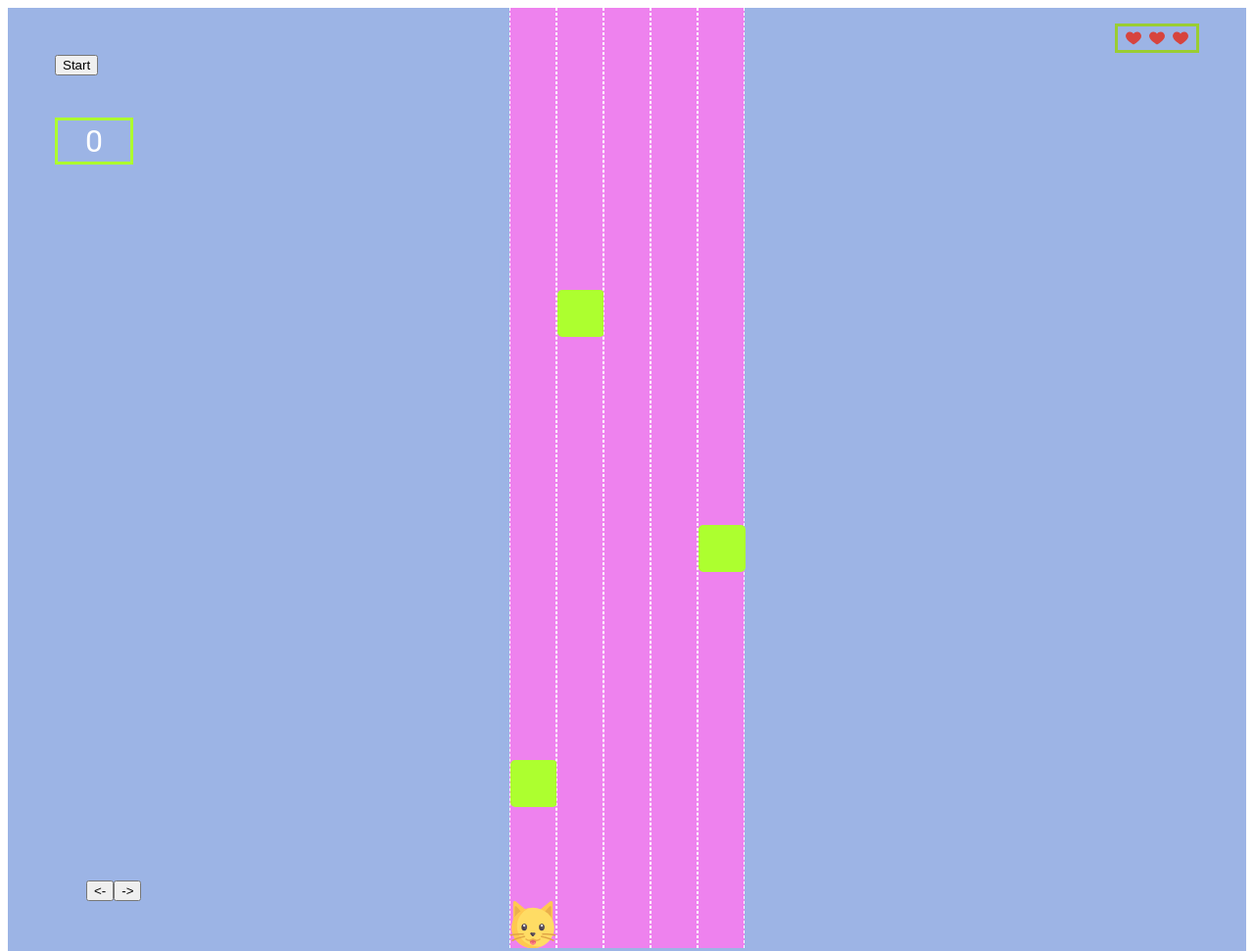
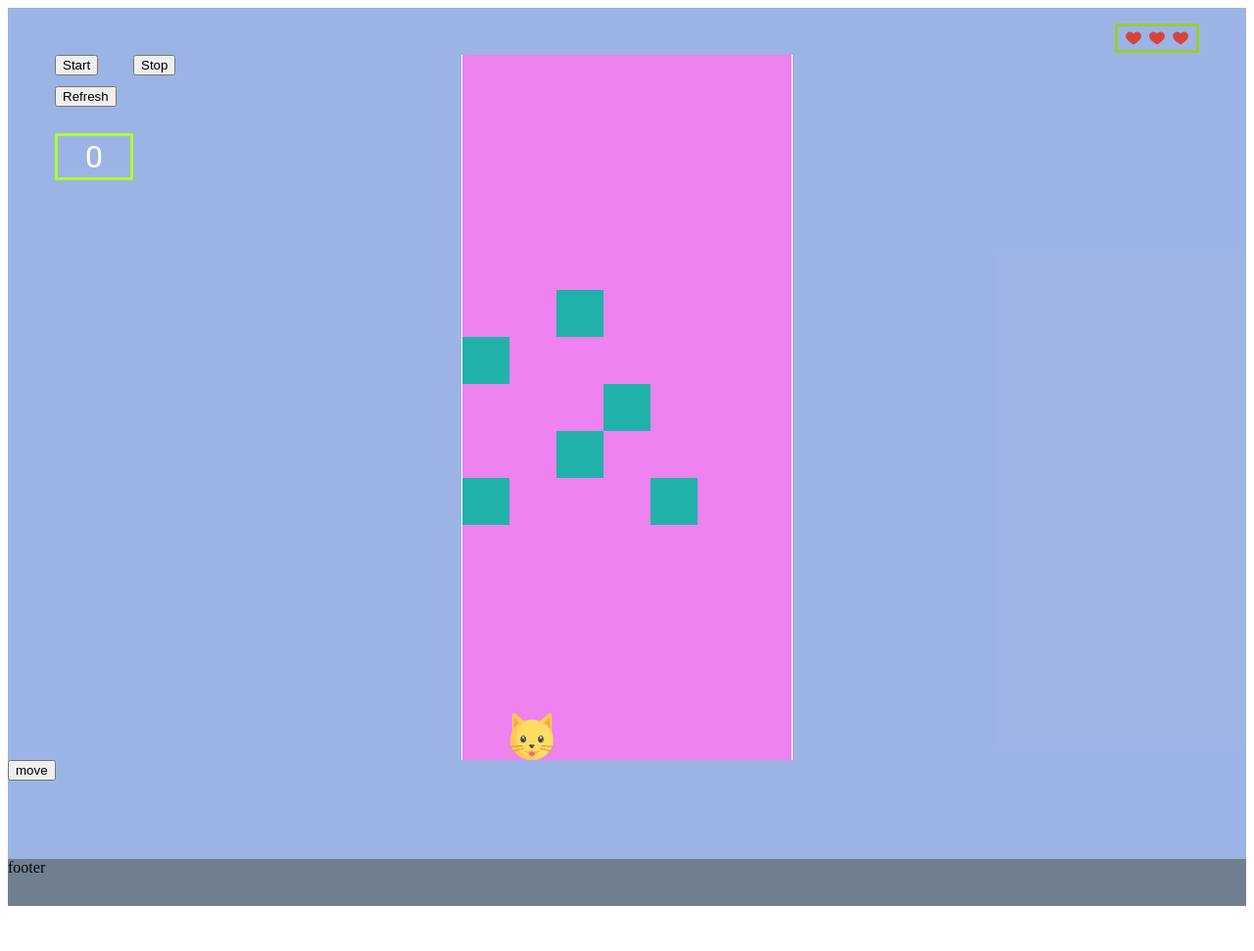
Before and after one commit to Namir7/react-game, a React app in the folder app/: page / in a window 1280 px wide. Shown: the top 971 px of the page at 98% size. After the commit the page ends 933 px from the top, so only its background shows below. Built offline with nearby package versions, Linux system fonts and the light colour scheme.

Commit message:
refacotor: refactored Road component; feat: added moveing feature to Road

```diff
--- a/app/src/components/Game.js
+++ b/app/src/components/Game.js
@@ -1,40 +1,67 @@
 import React from "react";
 
-import { GameField } from "./GameField.js";
+import { GameField } from "./GameField/GameField.js";
 import { LifesIndicator } from "./LifesIndicator.js";
 import { ScoreIndicator } from "./ScoreIndicator.js";
 
 export class Game extends React.Component {
   constructor() {
     super();
+
+    this.timerId = null;
     this.state = {
-      runnerPosition: 0,
+      distancePassedValueInM: 0,
     };
 
-    // const MSize = `3rem`;
-    // const sizeCoef = parseFloat(MSize);
-    // const motionStep = `0.1M`;
-
-    this.motionStep = `0.1M`;
-
     this.handleClickStart = this.handleClickStart.bind(this);
-    this.handleClickRight = this.handleClickRight.bind(this);
-    this.handleClickLeft = this.handleClickLeft.bind(this);
+    this.handleClickStop = this.handleClickStop.bind(this);
+    this.handleClickRefresh = this.handleClickRefresh.bind(this);
+    this.handleClickMove = this.handleClickMove.bind(this);
+    this.startGame = this.startGame.bind(this);
+    this.stopGame = this.stopGame.bind(this);
   }
 
   handleClickStart() {
-    console.log("start game");
+    this.startGame();
   }
 
-  handleClickRight() {
+  handleClickStop() {
+    this.stopGame();
+  }
+
+  handleClickRefresh() {
+    this.refreshGame();
+  }
+
+  startGame() {
+    this.timerId = setInterval(() => {
+      let newDistancePassedValueInM = parseFloat(
+        (this.state.distancePassedValueInM + parseFloat(`0.01M`)).toFixed(2)
+      );
+      this.setState({
+        distancePassedValueInM: newDistancePassedValueInM,
+      });
+    }, 1);
+  }
+
+  stopGame() {
+    clearInterval(this.timerId);
+  }
+
+  refreshGame() {
+    this.stopGame();
+    this.timerId = null;
     this.setState({
-      runnerPosition: this.state.runnerPosition + parseFloat(this.motionStep),
+      distancePassedValueInM: 0,
     });
   }
 
-  handleClickLeft() {
+  handleClickMove() {
+    let newDistancePassedValueInM = parseFloat(
+      (this.state.distancePassedValueInM + parseFloat(`0.5M`)).toFixed(2)
+    );
     this.setState({
-      runnerPosition: this.state.runnerPosition - parseFloat(this.motionStep),
+      distancePassedValueInM: newDistancePassedValueInM,
     });
   }
 
@@ -49,20 +76,34 @@ export class Game extends React.Component {
             left: "3rem",
           }}
         >
-          Start
+          {this.state.distancePassedValueInM === 0 ? "Start" : "Continue"}
         </button>
-        {/* TODO */}
-        <div className="motion-buttons">
-          <button className="motion-left" onClick={this.handleClickLeft}>
-            {"<-"}
-          </button>
-          <button className="motion-right" onClick={this.handleClickRight}>
-            {"->"}
-          </button>
-        </div>
-        <GameField runnerPosition={this.state.runnerPosition} />
+        <button
+          onClick={this.handleClickStop}
+          style={{
+            position: "absolute",
+            top: "3rem",
+            left: "8rem",
+          }}
+        >
+          Stop
+        </button>
+        <button
+          onClick={this.handleClickRefresh}
+          style={{
+            position: "absolute",
+            top: "5rem",
+            left: "3rem",
+          }}
+        >
+          Refresh
+        </button>
+        <GameField distancePassedValueInM={this.state.distancePassedValueInM} />
         <LifesIndicator />
-        <ScoreIndicator />
+        <ScoreIndicator
+          distancePassedValueInM={this.state.distancePassedValueInM}
+        />
+        <button onClick={this.handleClickMove}>move</button>
       </div>
     );
   }
--- a/app/src/components/GameField.js
+++ /dev/null
@@ -1,125 +0,0 @@
-import React from "react";
-
-function generateGameField(prevGameField, numberOfPaths, step) {
-  return prevGameField;
-}
-
-class Cell extends React.Component {
-  render() {
-    const MSize = this.props.MSize;
-    const sizeCoef = parseInt(MSize);
-
-    const style = {
-      height: `${1 * sizeCoef}rem`,
-      width: `${parseInt(this.props.pathSize.width) * sizeCoef}rem`,
-    };
-
-    return (
-      <div
-        className={`cell${this.props.isObstacle ? " cell-obstacle" : ""}`}
-        style={style}
-      ></div>
-    );
-  }
-}
-
-class Path extends React.Component {
-  render() {
-    const MSize = this.props.MSize;
-    const pathSize = this.props.pathSize;
-    const sizeCoef = parseFloat(MSize);
-
-    const style = {
-      width: `${parseInt(pathSize.width) * sizeCoef}rem`,
-      height: `${parseInt(pathSize.height) * sizeCoef}rem`,
-    };
-
-    const cellsInPath = this.props.cellsInPath.map((cellValue, index) => {
-      return (
-        <Cell
-          key={index}
-          isObstacle={cellValue}
-          pathSize={pathSize}
-          MSize={MSize}
-        />
-      );
-    });
-
-    return (
-      <div className="path" style={style}>
-        {cellsInPath}
-      </div>
-    );
-  }
-}
-
-class Runner extends React.Component {
-  constructor(props) {
-    super(props);
-  }
-
-  goRight() {}
-
-  render() {
-    const MSize = this.props.MSize;
-    const sizeCoef = parseFloat(MSize);
-    const runnerSize = {
-      width: `1M`,
-      height: `1M`,
-    };
-
-
-    const positionLeft = this.props.runnerPosition;
-
-    const style = {
-      width: `${parseInt(runnerSize.width) * sizeCoef}rem`,
-      height: `${parseInt(runnerSize.height) * sizeCoef}rem`,
-      left: `${positionLeft}rem`
-    };
-    return <div className="runner" style={style}></div>;
-  }
-}
-
-class GameField extends React.Component {
-  render() {
-    const MSize = `3rem`;
-    const numberOfPaths = 5;
-    const pathSize = {
-      width: `1M`,
-      height: `20M`,
-    };
-    const step = `5M`;
-
-    //TODO
-    let emptyGameField = new Array(numberOfPaths);
-    for (let i = 0; i < numberOfPaths; i++) {
-      emptyGameField[i] = new Array(parseInt(pathSize.height)).fill(false);
-    }
-
-    const gameField = generateGameField(emptyGameField, numberOfPaths, step);
-    gameField[0][3] = true;
-    gameField[1][13] = true;
-    gameField[4][8] = true;
-
-    let paths = [];
-    for (let i = 0; i < numberOfPaths; i++) {
-      paths.push(
-        <Path
-          key={i}
-          pathSize={pathSize}
-          cellsInPath={gameField[i]}
-          MSize={MSize}
-        />
-      );
-    }
-
-    return (
-      <div className="game-field">
-        {paths}
-        <Runner MSize={MSize} runnerPosition={this.props.runnerPosition}/>
-      </div>
-    );
-  }
-}
-
-export { GameField };
--- /dev/null
+++ b/app/src/components/GameField/GameField.js
@@ -0,0 +1,35 @@
+import React from "react";
+
+import { Road } from "./GameField_components/Road.js";
+import { Runner } from "./GameField_components/Runner.js";
+
+class GameField extends React.Component {
+  constructor(props) {
+    super(props);
+
+    this.MScale = {
+      // 1 Module = 3 rem
+      //ex: 5M = 5*3(rem)
+      scaleValue: 48,
+      scaleUnit: "px",
+    };
+  }
+
+  runnerAndObstaclecollapsed(){
+    console.log(`collapsed`);
+  }
+
+  render() {
+    return (
+      <div className="game-field">
+        <Road
+          distancePassedValueInM={this.props.distancePassedValueInM}
+          MScale={this.MScale}
+        />
+        <Runner MScale={this.MScale} />
+      </div>
+    );
+  }
+}
+
+export { GameField };
--- /dev/null
+++ b/app/src/components/GameField/GameField_components/Obstacle.js
@@ -0,0 +1,40 @@
+import React from "react";
+
+export class Obstacle extends React.Component {
+  constructor(props) {
+    super(props);
+
+    this.obstacle = this.props.obstacle;
+  }
+
+  componentDidUpdate() {
+    if (
+      parseFloat(this.obstacle.positionBottom) +
+        parseFloat(this.obstacle.size.height) <=
+      0
+    ) {
+      this.props.terminatePassedObstacleFromRoad(this.obstacle.id);
+    }
+  }
+
+  render() {
+    const MScale = this.props.MScale;
+
+    const style = {
+      width: `${parseFloat(this.obstacle.size.width) * MScale.scaleValue}${
+        MScale.scaleUnit
+      }`,
+      height: `${parseFloat(this.obstacle.size.height) * MScale.scaleValue}${
+        MScale.scaleUnit
+      }`,
+      left: `${parseFloat(this.obstacle.positionLeft) * MScale.scaleValue}${
+        MScale.scaleUnit
+      }`,
+      bottom: `${parseFloat(this.obstacle.positionBottom) * MScale.scaleValue}${
+        MScale.scaleUnit
+      }`,
+    };
+
+    return <div className="obstacle" style={style}></div>;
+  }
+}
--- /dev/null
+++ b/app/src/components/GameField/GameField_components/Road.js
@@ -0,0 +1,92 @@
+import React from "react";
+
+import { Obstacle } from "./Obstacle.js";
+import { obstacles } from ".././obstacles.js";
+import { createNewObstacle } from ".././createNewObstacle.js";
+
+class Road extends React.Component {
+  constructor(props) {
+    super(props);
+
+    this.road = {
+      moveDistance: `0.1M`,
+      size: {
+        width: `7M`,
+        height: `15M`,
+      },
+    };
+
+    this.state = {
+      obstacles: obstacles,
+    };
+
+    this.terminatePassedObstacleFromRoad = this.terminatePassedObstacleFromRoad.bind(
+      this
+    );
+  }
+
+  componentDidUpdate(prevProps, prevState) {
+    if (
+      Number.isInteger(this.props.distancePassedValueInM) &&
+      // TODO
+      // wrong condition value
+      this.props.distancePassedValueInM !== prevProps.distancePassedValueInM
+    ) {
+      let obstacles = this.state.obstacles;
+      obstacles.push(
+        createNewObstacle(
+          this.state.obstacles,
+          this.props.distancePassedValueInM,
+          this.road.size
+        )
+      );
+      this.setState(obstacles);
+    }
+  }
+
+  terminatePassedObstacleFromRoad(id) {
+    const obstaclesWithoutTerminatedObstacle = this.state.obstacles;
+    const indexOfSeekingObstacle = obstacles.findIndex((obstacle) => {
+      return obstacle.id === id;
+    });
+    obstaclesWithoutTerminatedObstacle.splice(indexOfSeekingObstacle, 1);
+    this.setState(obstaclesWithoutTerminatedObstacle);
+  }
+
+  render() {
+    const style = {
+      width: `${
+        parseFloat(this.road.size.width) * this.props.MScale.scaleValue
+      }${this.props.MScale.scaleUnit}`,
+      height: `${
+        parseFloat(this.road.size.height) * this.props.MScale.scaleValue
+      }${this.props.MScale.scaleUnit}`,
+    };
+
+    return (
+      <div className="road" style={style}>
+        {this.state.obstacles.map((obstacle) => {
+          let positionBottom = `${
+            parseFloat(obstacle.positionFromStart) -
+            this.props.distancePassedValueInM
+          }M`;
+
+          obstacle.positionBottom = positionBottom;
+
+          return (
+            <Obstacle
+              key={String(obstacle.id)}
+              MScale={this.props.MScale}
+              obstacle={obstacle}
+              terminatePassedObstacleFromRoad={
+                this.terminatePassedObstacleFromRoad
+              }
+            />
+          );
+        })}
+      </div>
+    );
+  }
+}
+
+export { Road };
--- /dev/null
+++ b/app/src/components/GameField/GameField_components/Runner.js
@@ -0,0 +1,82 @@
+import React from "react";
+
+export class Runner extends React.Component {
+  constructor(props) {
+    super(props);
+
+    this.runner = {
+      motionStep: `1M`,
+      size: {
+        width: `1M`,
+        height: `1M`,
+      },
+    };
+
+    this.state = {
+      runnerPositionLeftInM: 1,
+    };
+
+    this.handleClickArrowRight = this.handleClickArrowRight.bind(this);
+    this.handleClickArrowLeft = this.handleClickArrowLeft.bind(this);
+  }
+
+  componentDidMount() {
+    window.addEventListener("keydown", (e) => {
+      if (e.code === "ArrowRight") this.handleClickArrowRight();
+      if (e.code === "ArrowLeft") this.handleClickArrowLeft();
+    });
+  }
+
+  componentDidUpdate() {
+    const runner = document.querySelector("#runner");
+    let B1 = {
+      xB1: runner.offsetLeft,
+      yB1: runner.offsetTop,
+    };
+    let B2 = {
+      xB2:
+        runner.offsetLeft +
+        parseFloat(this.runner.size.width) * this.props.MScale.scaleValue,
+      yB2:
+        runner.offsetTop +
+        parseFloat(this.runner.size.height) * this.props.MScale.scaleValue,
+    };
+    console.log(B1, B2);
+  }
+
+  handleClickArrowRight() {
+    if (this.state.runnerPositionLeftInM >= 6) return;
+    this.setState({
+      runnerPositionLeftInM:
+        this.state.runnerPositionLeftInM + parseFloat(this.runner.motionStep),
+    });
+  }
+
+  handleClickArrowLeft() {
+    if (this.state.runnerPositionLeftInM <= 0) return;
+    this.setState({
+      runnerPositionLeftInM:
+        this.state.runnerPositionLeftInM - parseFloat(this.runner.motionStep),
+    });
+  }
+
+  render() {
+    const MScale = this.props.MScale;
+    const runner = this.runner;
+    const positionLeftInM = this.state.runnerPositionLeftInM;
+
+    const style = {
+      width: `${parseFloat(runner.size.width) * MScale.scaleValue}${
+        MScale.scaleUnit
+      }`,
+      height: `${parseFloat(runner.size.height) * MScale.scaleValue}${
+        MScale.scaleUnit
+      }`,
+      left: `${parseFloat(positionLeftInM) * MScale.scaleValue}${
+        MScale.scaleUnit
+      }`,
+    };
+
+    return <div className="runner" id="runner" style={style}></div>;
+  }
+}
--- /dev/null
+++ b/app/src/components/GameField/createNewObstacle.js
@@ -0,0 +1,24 @@
+export function createNewObstacle(
+  curentObstacles,
+  distancePassedValueInM,
+  roadSize
+) {
+  let obstacle = {};
+  // TODO
+  if (curentObstacles.length === 0) {
+    obstacle.id = 0;
+  } else {
+    obstacle.id = curentObstacles[curentObstacles.length - 1].id + 1;
+  }
+  obstacle.size = {
+    width: `1M`,
+    height: `1M`,
+  };
+  // TODO
+  const [min, max] = [0, parseInt(roadSize.width)];
+  obstacle.positionLeft = `${Math.floor(Math.random() * (max - min)) + min}`;
+  obstacle.positionFromStart = `${
+    distancePassedValueInM + parseInt(roadSize.height)
+  }M`;
+  return obstacle;
+}
--- /dev/null
+++ b/app/src/components/GameField/obstacles.js
@@ -0,0 +1,56 @@
+export let obstacles = [
+  {
+    id: 0,
+    size: {
+      width: `1M`,
+      height: `1M`,
+    },
+    positionLeft: `0M`,
+    positionFromStart: `5M`,
+  },
+  {
+    id: 1,
+    size: {
+      width: `1M`,
+      height: `1M`,
+    },
+    positionLeft: `4M`,
+    positionFromStart: `5M`,
+  },
+  {
+    id: 2,
+    size: {
+      width: `1M`,
+      height: `1M`,
+    },
+    positionLeft: `2M`,
+    positionFromStart: `6M`,
+  },
+  {
+    id: 3,
+    size: {
+      width: `1M`,
+      height: `1M`,
+    },
+    positionLeft: `3M`,
+    positionFromStart: `7M`,
+  },
+  {
+    id: 4,
+    size: {
+      width: `1M`,
+      height: `1M`,
+    },
+    positionLeft: `0M`,
+    positionFromStart: `8M`,
+  },
+  {
+    id: 5,
+    size: {
+      width: `1M`,
+      height: `1M`,
+    },
+    positionLeft: `2M`,
+    positionFromStart: `9M`,
+  },
+];
--- a/app/src/components/ScoreIndicator.js
+++ b/app/src/components/ScoreIndicator.js
@@ -2,10 +2,9 @@ import React from "react";
 
 export class ScoreIndicator extends React.Component {
   render() {
-      const value = 0;
     return (
       <div className="score-indicator">
-          <p>{value}</p>
+        <p>{parseInt(this.props.distancePassedValueInM)}</p>
       </div>
     );
   }
--- a/app/src/style.css
+++ b/app/src/style.css
@@ -3,14 +3,15 @@
   min-width: 50%;
   margin-left: auto;
   margin-right: auto;
-
-  background-color: rgba(59, 106, 204, 0.5);
 }
 
 .game {
-  margin-bottom: 5rem;
+  padding-top: 3rem;
+  padding-bottom: 5rem;
 
   position: relative;
+
+  background-color: rgba(59, 106, 204, 0.5);
 }
 
 /* lifes indicator */
@@ -49,7 +50,7 @@
   padding-right: 0.5rem;
 
   position: absolute;
-  top: 7rem;
+  top: 8rem;
   left: 3rem;
 
   display: flex;
@@ -71,10 +72,26 @@
   margin-left: auto;
   margin-right: auto;
 
-  display: flex;
-  flex-direction: row;
+  position: relative;
+
+  /* overflow: hidden;  */
+}
+
+.road {
+  margin-left: auto;
+  margin-right: auto;
 
   position: relative;
+
+  background-color: rgb(238, 130, 238, 1);
+  border-left: 1px solid white;
+  border-right: 1px solid white;
+}
+
+.obstacle {
+  position: absolute;
+
+  background-color: lightseagreen;
 }
 
 .runner {
@@ -86,39 +103,8 @@
   background-repeat: no-repeat;
 }
 
-.path {
-  display: flex;
-  flex-direction: column-reverse;
-
-  box-sizing: border-box;
-
-  background-color: rgb(238, 130, 238, 1);
-  border-left: 1px dashed white;
-  border-right: 1px dashed white;
-}
-
-.cell {
-  opacity: 0;
-
-  border-radius: 10%;
-}
-
-.cell-obstacle {
-  opacity: 1;
-
-  background-color: greenyellow;
-}
-
 .footer {
   height: 3rem;
 
   background-color: slategray;
 }
-
-/*  */
-
-.motion-buttons{
-  position: absolute;
-  bottom: 3rem;
-  left: 5rem;
-}
```
Also changed, not shown: app/src/components/GameField/convertMToPx.js (added, +9 -0 lines), app/src/svg/dog.svg (added). Lines whose indentation alone changed are shown as unchanged.
